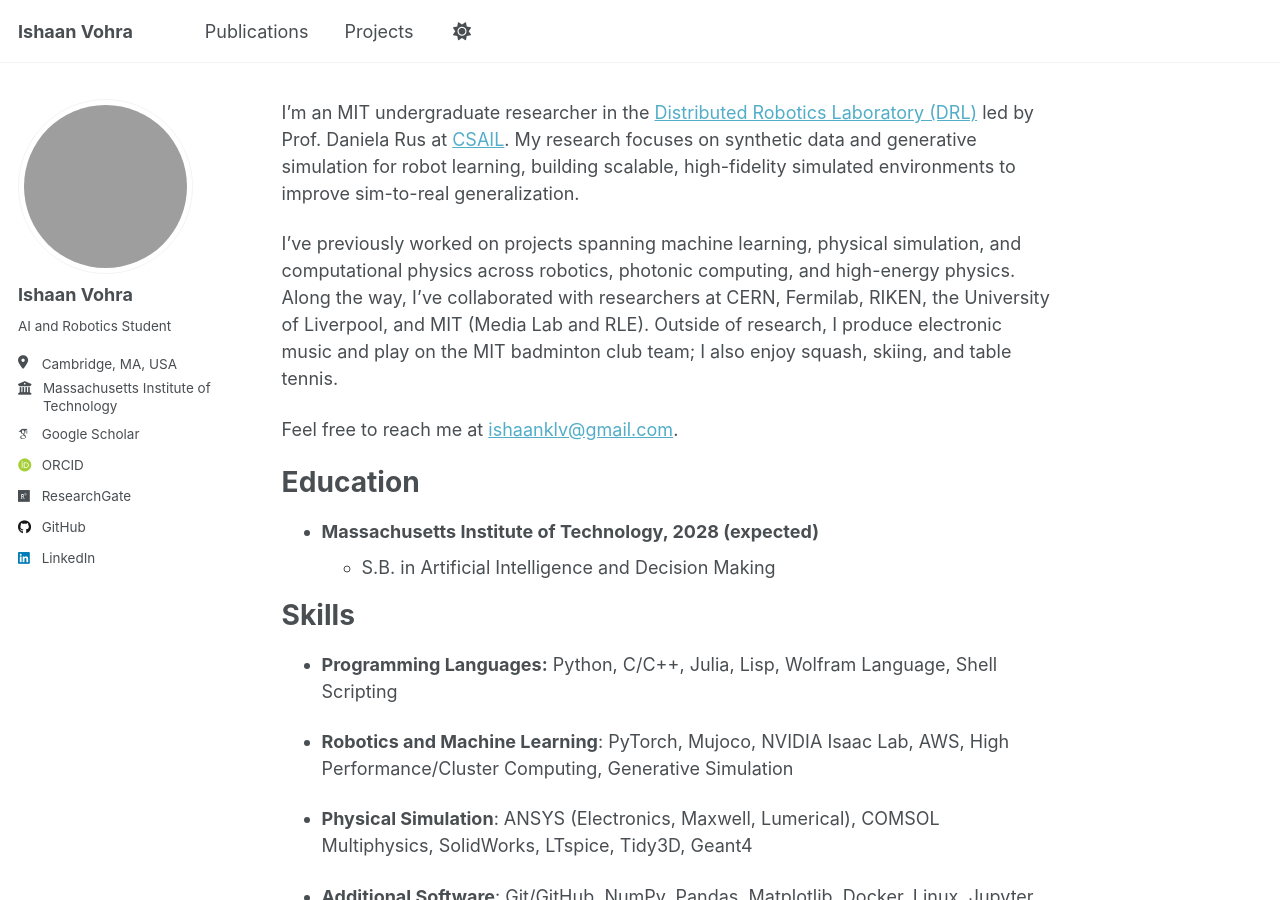
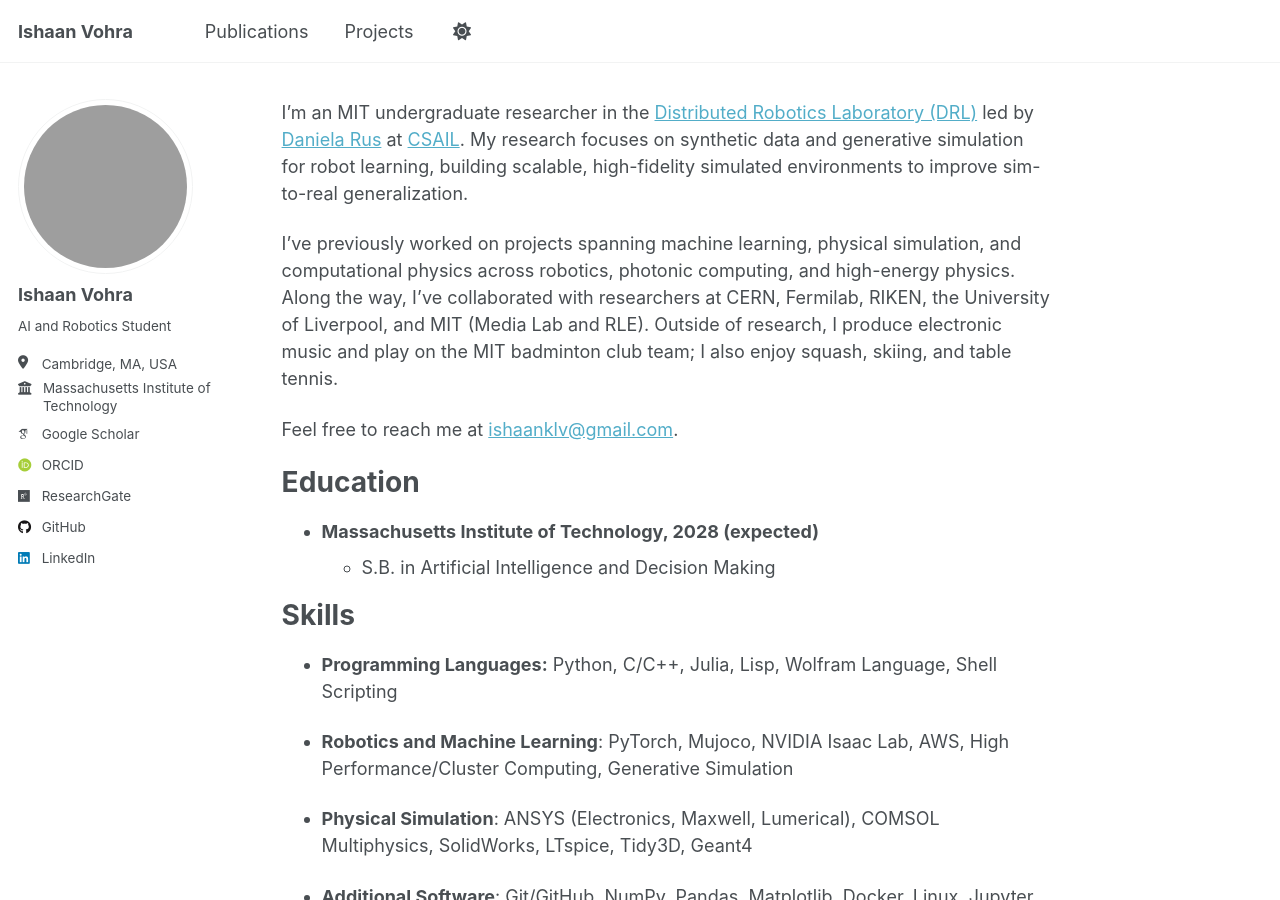
Before and after one commit to Ishaan-vohra/Ishaan-vohra.github.io, a Jekyll site: the page built from _pages/about.md, in a window 1280 px wide and 900 px high. Built offline with Jekyll 4.4.1, drawn with Linux system fonts in a browser that asks for light colours; some web fonts are replaced; a script that is not in the unit is left out.

Commit message:
Update about.md

```diff
--- a/_pages/about.md
+++ b/_pages/about.md
@@ -7,7 +7,7 @@
   - /about.html
 ---
 
-I'm an MIT undergraduate researcher in the [Distributed Robotics Laboratory (DRL)](https://www.csail.mit.edu/research/distributed-robotics-laboratory) led by Prof. Daniela Rus at [CSAIL](https://www.csail.mit.edu/). My research focuses on synthetic data and generative simulation for robot learning, building scalable, high-fidelity simulated environments to improve sim-to-real generalization.
+I'm an MIT undergraduate researcher in the [Distributed Robotics Laboratory (DRL)](https://www.csail.mit.edu/research/distributed-robotics-laboratory) led by [Daniela Rus](https://danielarus.csail.mit.edu/) at [CSAIL](https://www.csail.mit.edu/). My research focuses on synthetic data and generative simulation for robot learning, building scalable, high-fidelity simulated environments to improve sim-to-real generalization.
 
 I’ve previously worked on projects spanning machine learning, physical simulation, and computational physics across robotics, photonic computing, and high-energy physics. Along the way, I’ve collaborated with researchers at CERN, Fermilab, RIKEN, the University of Liverpool, and MIT (Media Lab and RLE). Outside of research, I produce electronic music and play on the MIT badminton club team; I also enjoy squash, skiing, and table tennis.
 
```
